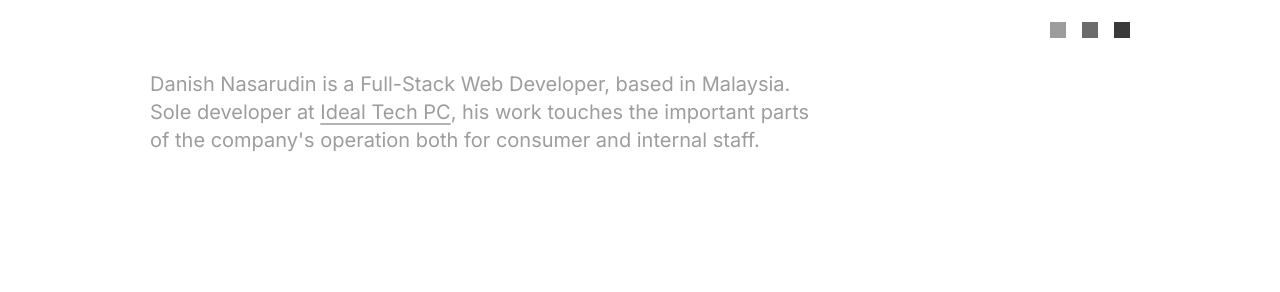
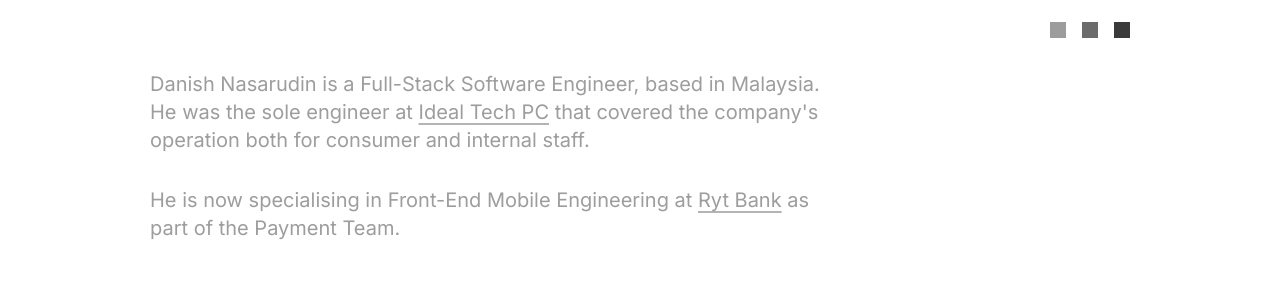
Before and after one commit to DanishNasarudin/danishnasarudin-portfolio, a Next.js app: page / in a window 1280 px wide. Shown: the part 158-450 px from the top of the page. Built offline with nearby package versions, Linux system fonts and the light colour scheme; no server answers; what tailwind-gradient-mask-image would draw is missing.

Commit message:
update(content): include latest job

```diff
--- a/app/manifest.ts
+++ b/app/manifest.ts
@@ -4,7 +4,7 @@ export default function manifest(): MetadataRoute.Manifest {
   return {
     name: "Danish Nasarudin",
     short_name: "Danish Nasarudin",
-    description: "A Portfolio by Danish Nasarudin. Full-Stack Web Developer.",
+    description: "A Portfolio by Danish Nasarudin. Full-Stack Software Engineer.",
     start_url: "/",
     display: "standalone",
     background_color: "#fff",
--- a/app/page.tsx
+++ b/app/page.tsx
@@ -10,9 +10,9 @@ import ContentSection from "../components/custom/content-section";
 const baseUrl = process.env.NEXT_PUBLIC_BASE_URL!;
 
 export const metadata: Metadata = {
-  title: "Danish Nasarudin: A Developer Portfolio",
+  title: "Danish Nasarudin: A Software Engineer's Portfolio",
   description:
-    "A Portfolio by Danish Nasarudin. Full-Stack Web Developer specialised in web systems tailored for businesses.",
+    "A Portfolio by Danish Nasarudin. A Front-End Mobile Engineer specialised in Fintech Payment Product.",
   alternates: {
     canonical: "/",
   },
@@ -20,7 +20,7 @@ export const metadata: Metadata = {
     siteName: "Danish Nasarudin",
     title: "Danish Nasarudin",
     description:
-      "A Portfolio by Danish Nasarudin. Full-Stack Web Developer specialised in web systems tailored for businesses.",
+      "A Portfolio by Danish Nasarudin. A Mobile Front-End Engineer specialised in Fintech Payment Product.",
     images: [
       {
         url: profile.src,
@@ -50,12 +50,11 @@ export default function Home() {
       name: "Danish Nasarudin",
       identifier: "danish-aiman-nasarudin",
       description:
-        "Danish Nasarudin is a Full-Stack Web Developer, based in Malaysia. His work touches the important parts of the company's operation both for consumer and internal staff.",
-      jobTitle: "Full-Stack Web Developer",
+        "Danish Nasarudin is a Front-End Mobile Engineer, based in Malaysia. He specialised in the Payment related products within the Fintech industry.",
+      jobTitle: "Front-End Mobile Engineer (Fintech)",
       worksFor: {
         "@type": "Organization",
-        name: "Ideal Tech PC Sdn Bhd",
-        logo: `${baseUrl}/Logo/Logo-18.png`,
+        name: "YTL Digital Bank Berhad (Ryt Bank)",
       },
       url: `${baseUrl}`,
       address: {
@@ -84,10 +83,10 @@ export default function Home() {
 
   return (
     <main className="relative flex min-h-screen flex-col items-center pb-10 gap-8 md:gap-16 pt-0">
-      <Script type="application/ld+json" strategy="beforeInteractive">
+      <Script id='json-ld-website' type="application/ld+json" strategy="beforeInteractive">
         {JSON.stringify(jsonLd)}
       </Script>
-      <Script type="application/ld+json" strategy="beforeInteractive">
+      <Script id='json-ld-profile' type="application/ld+json" strategy="beforeInteractive">
         {JSON.stringify(jsonLdProfile)}
       </Script>
       <section className="flex flex-col gap-8 max-w-[1060px] w-full py-[100px] px-4 md:px-10">
@@ -99,17 +98,25 @@ export default function Home() {
           </div>
         </div>
         <p className="text-xl text-foreground/40 max-w-[680px]">
-          Danish Nasarudin is a Full-Stack Web Developer, based in Malaysia.{" "}
-          Sole developer at{" "}
+          Danish Nasarudin is a Full-Stack Software Engineer, based in Malaysia.{" "}
+          He was the sole engineer at{" "}
           <Link
             href={"https://idealtech.com.my/"}
             target="_blank"
-            className="underline underline-offset-4  transition-all duration-500 decoration-foreground/30 mobilehover:hover:decoration-foreground/60"
+            className="underline underline-offset-4 transition-all duration-500 decoration-foreground/30 mobilehover:hover:decoration-foreground/60"
           >
             Ideal Tech PC
           </Link>
-          , his work touches the important parts of the company{"'"}s operation
+           {" "}that covered the company{"'"}s operation
           both for consumer and internal staff.
+        </p>
+        <p className="text-xl text-foreground/40 max-w-[680px]">He is now specialising in Front-End Mobile Engineering at <Link
+            href={"https://www.rytbank.my/"}
+            target="_blank"
+            className="underline underline-offset-4 transition-all duration-500 decoration-foreground/30 mobilehover:hover:decoration-foreground/60"
+          >
+            Ryt Bank
+          </Link>{" "} as part of the Payment Team.
         </p>
       </section>
       <ContentSection className="max-w-[1060px] w-full flex flex-col gap-4 md:gap-8 px-4 md:px-10" />
@@ -122,7 +129,7 @@ export default function Home() {
           </div>
         </div>
         <p className="text-xl text-foreground/40 max-w-[700px]">
-          Although using the latest tech is a benefit to a developer, sticking
+          Although using the latest tech is a benefit to an engineer, sticking
           to certain stacks greatly improves the understanding towards each
           tech. In return, provide shortest solutions to commonly solved
           problems.
@@ -138,7 +145,7 @@ export default function Home() {
           </div>
         </div>
         <p className="text-xl text-zinc-400 max-w-[700px]">
-          If you{`'`}re looking to hire a developer with additional skillset
+          If you{`'`}re looking to hire an engineer with additional skillset
           outside of tech (Project Manager, Creative Lead), please do reach out.
         </p>
       </section>
--- a/components/custom/navbar.tsx
+++ b/components/custom/navbar.tsx
@@ -68,8 +68,7 @@ const Navbar = () => {
             <div className="flex flex-col gap-2 items-center">
               <h2 className="font-bold">Danish Nasarudin</h2>
               <p className="text-center w-[70%]">
-                Full-Stack Web Developer, Creative Director, Digital Marketing
-                Lead.
+                Full-Stack Software Engineer
               </p>
             </div>
 
```
